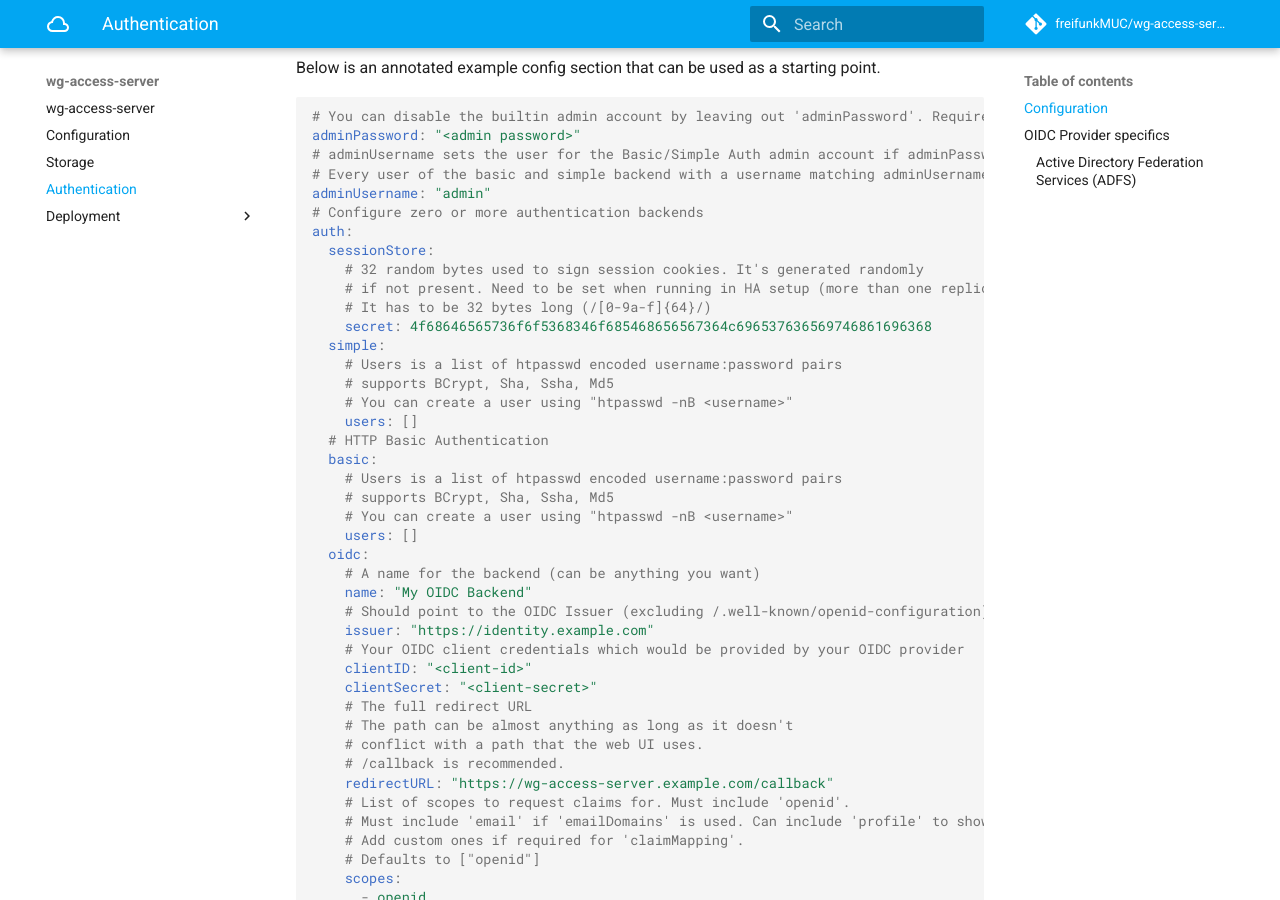
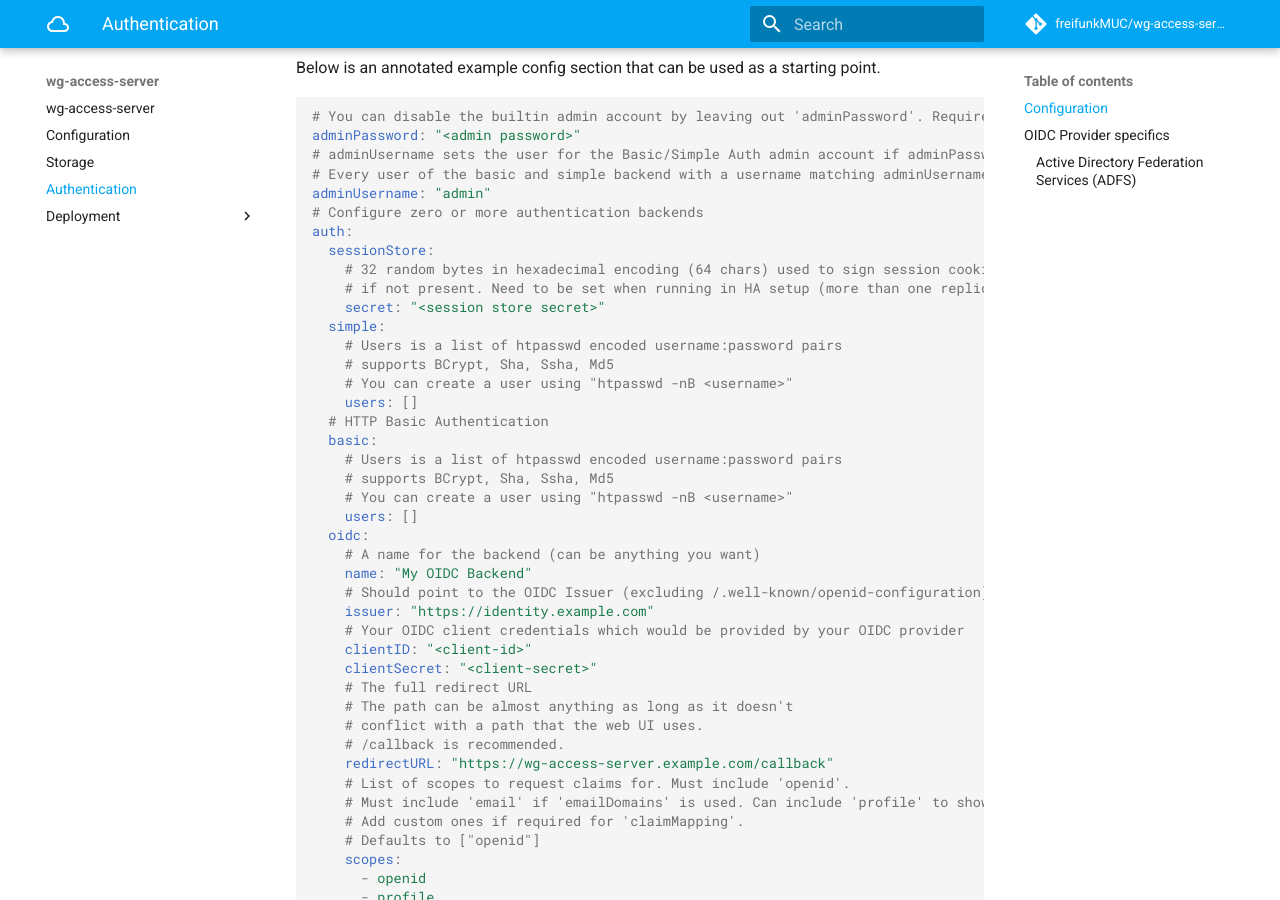
Before and after one commit to Place1/wg-access-server, an MkDocs documentation site: the page built from docs/4-auth.md, in a window 1280 px wide and 900 px high, scrolled down 1021 px. Built offline with MkDocs 1.6.1 and Material for MkDocs 9.7.7, drawn with Linux system fonts in a browser that asks for light colours; comment, search, counter and statistics services are not loaded.

Commit message:
Update docs/4-auth.md
Co-authored-by: DasSkelett <dasskelett@gmail.com>

```diff
--- a/docs/4-auth.md
+++ b/docs/4-auth.md
@@ -41,10 +41,9 @@ adminUsername: "admin"
 # Configure zero or more authentication backends
 auth:
   sessionStore:
-    # 32 random bytes used to sign session cookies. It's generated randomly
+    # 32 random bytes in hexadecimal encoding (64 chars) used to sign session cookies. It's generated randomly
     # if not present. Need to be set when running in HA setup (more than one replica)
-    # It has to be 32 bytes long (/[0-9a-f]{64}/)
-    secret: 4f68646565736f6f5368346f685468656567364c696537636569746861696368
+    secret: "<session store secret>"
   simple:
     # Users is a list of htpasswd encoded username:password pairs
     # supports BCrypt, Sha, Ssha, Md5
```
